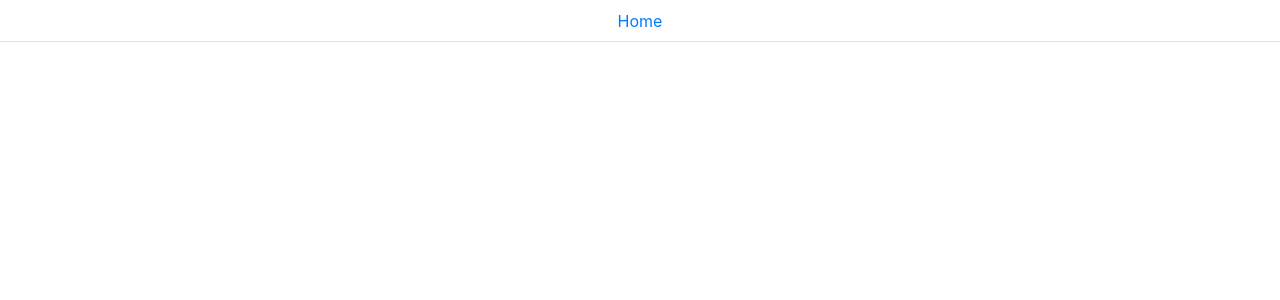
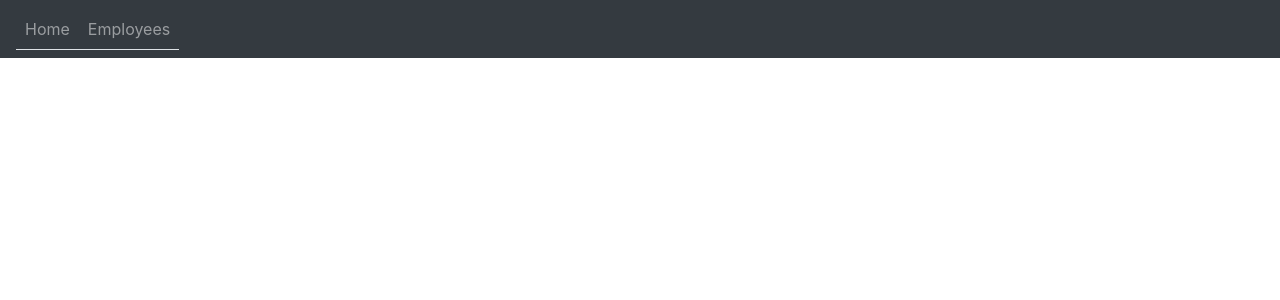
Before and after one commit to pamelaskaff/employees-directory, a React (Create React App) app in the folder react-app/: page / in a window 1280 px wide. Shown: the top 300 px of the page. Built offline with nearby package versions, Linux system fonts and the light colour scheme.

Commit message:
Enhance Header component styling

```diff
--- a/react-app/src/components/Header/Header.tsx
+++ b/react-app/src/components/Header/Header.tsx
@@ -1,22 +1,32 @@
 import React from 'react';
 import Nav from 'react-bootstrap/Nav';
+import Navbar from 'react-bootstrap/Navbar';
 import { BrowserRouter as Router, Route, Link } from "react-router-dom";
 
-import Home from '../Home/Home'
+import Employee from '../Employee/employee';
+import Home from '../Home/Home';
 import EmployeeList from '../EmployeesList/EmployeesList';
-
+import './header.scss';
 
 
 const Header = () => {
     return (
         <Router>
-            <Nav fill variant="tabs" defaultActiveKey="/">
+            <Navbar bg="dark" variant="dark">
+            <Nav fill variant="tabs" defaultActiveKey="/" >
                 <Nav.Item>
-                    <Nav.Link as={Link} to="/">Home</Nav.Link>
+                    <Nav.Link as={Link} to="/home">Home</Nav.Link>
+                </Nav.Item>
+                <Nav.Item>
+                    <Nav.Link as={Link} to="/employees">Employees</Nav.Link>
                 </Nav.Item>
             </Nav>
-            <Route path="/home" component={EmployeeList} />
+            </Navbar>
+            <Route path="/employees" component={EmployeeList} />
+            <Route path="/home" component={Home} />
+            <Route path="/employee/:id" component={Employee} />
         </Router>
+
     )
 }
 
--- /dev/null
+++ b/react-app/src/components/Header/header.scss
@@ -0,0 +1,3 @@
+.navbar{
+    margin-bottom: 1%;
+}
```
Also changed, not shown: react-app/src/assets/creative-happy-employee-bag-logo-vector-23873239.jpg (added), react-app/src/index.scss (line endings or trailing spaces).
